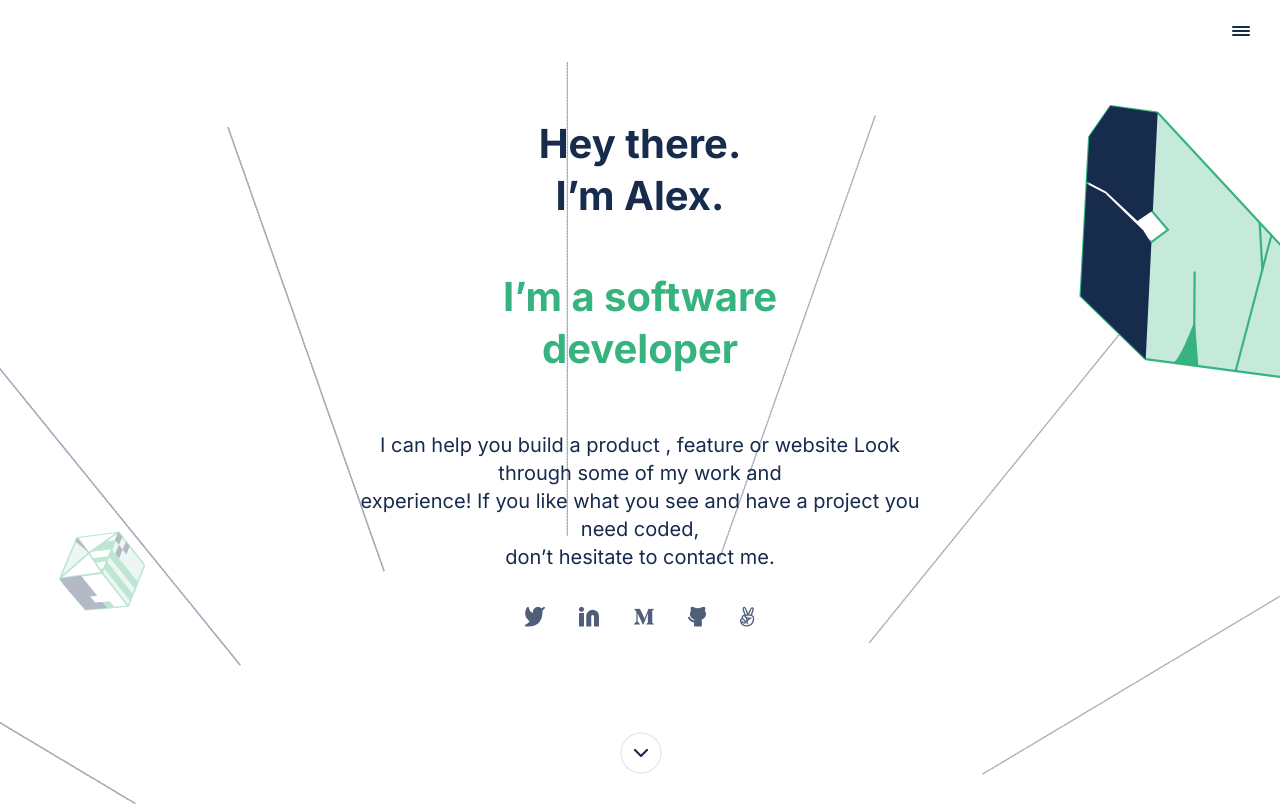
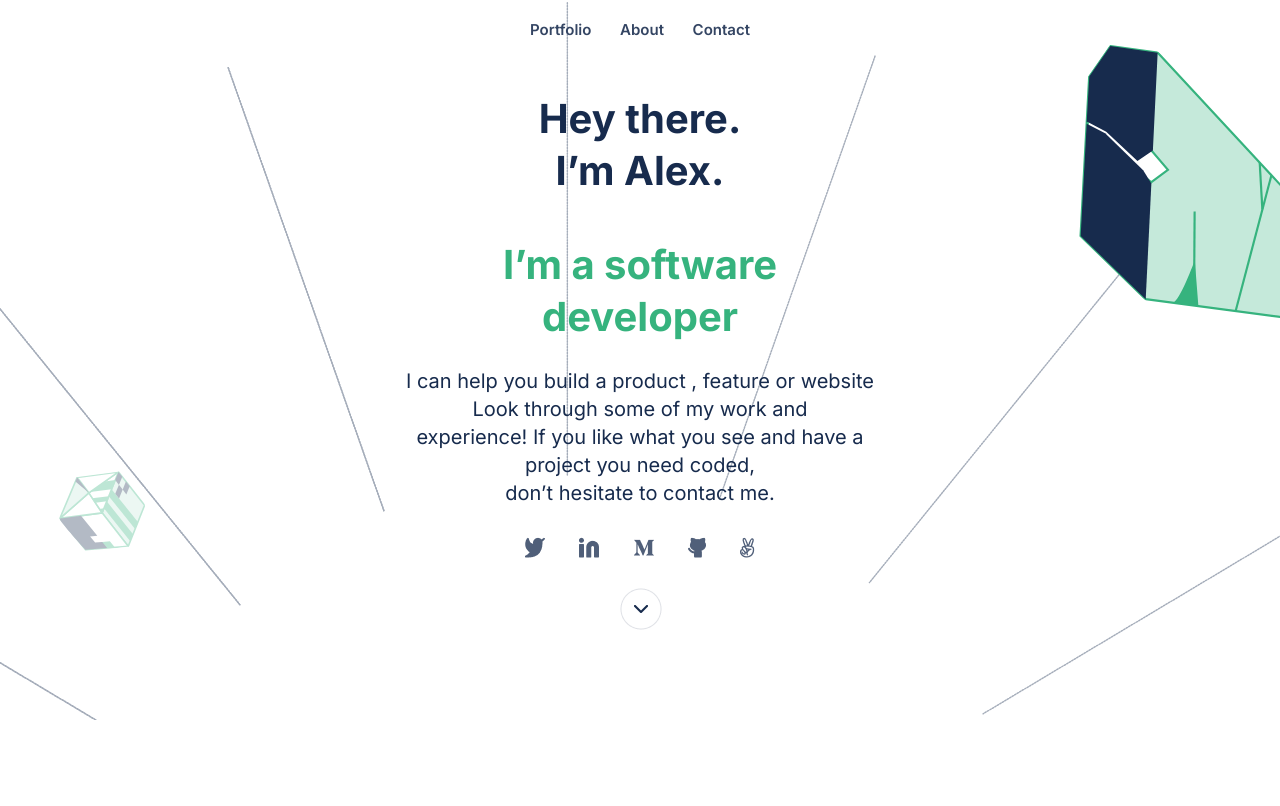
Before and after one commit to Jtaborda21/My-Portfolio, a website: page index.html in a window 1280 px wide. Shown: the top 806 px of the page. Drawn offline with Linux system fonts and the light colour scheme.

Commit message:
done
done

```diff
--- a/style.css
+++ b/style.css
@@ -192,7 +192,62 @@
     position: relative;
   }
 
+  .header {
+    position: absolute;
+    top: 30px;
+    left: 50%;
+    transform: translate(-50%, -50%);
+    justify-content: center;
+    background-color: transparent;
+  }
 
+  .header-active {
+    display: none;
+  }
+
+  header ul {
+    width: 220px;
+    display: flex;
+    justify-content: space-between;
+    list-style: none;
+  }
+
+  header ul a {
+    font-weight: 600;
+    font-size: 1.5rem;
+    line-height: 2rem;
+    text-decoration: none;
+    color: var(--color-nav-text);
+  }
+
+  .burger,
+  .burger-active {
+    display: none;
+  }
+
+  .main {
+    min-height: 720px;
+    max-height: 1180px;
+    justify-content: center;
+    background-image: url("Visual/header-bg-mobile.svg");
+  }
+
+  p,
+  .main p {
+    width: 85%;
+    max-width: 600px;
+    margin-top: 1%;
+  }
+
+  .main-button-down {
+    margin: 5% auto 5% auto;
+    border-radius: 50%;
+  }
+}
+
+#projects {
+  background-color: var(--html-test-background);
+}
 
 .projects {
   width: 100vw;
```
